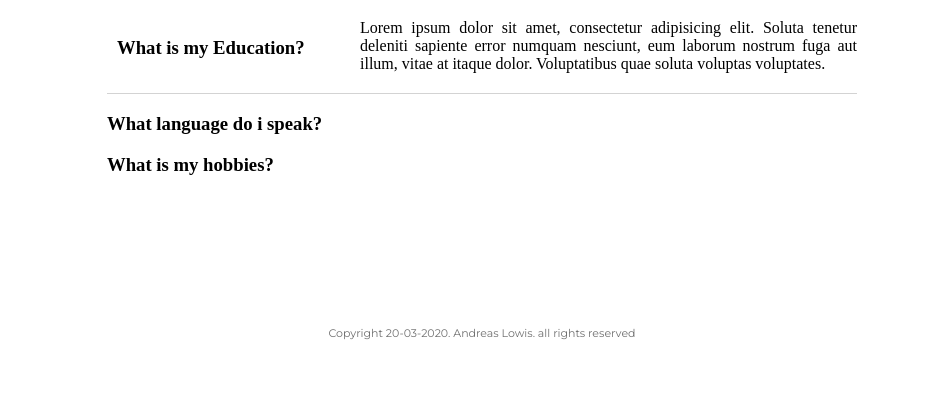
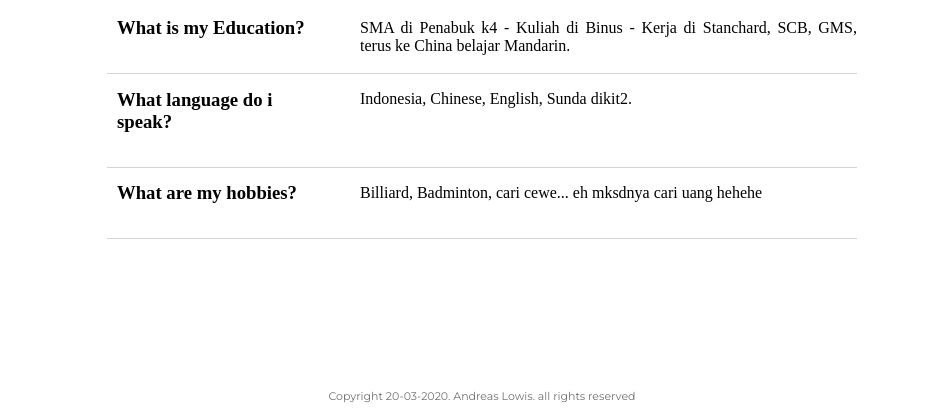
Before and after one commit to AndreasLowis/AndreasLowis.github.io, a plain HTML site: page about.html in a window 1280 px wide. Shown: the part 630-1044 px from the top of the page, without its empty margins (158-1099 px from the left). Before the commit the page ends 981 px from the top, so only its background shows below. Drawn offline with Linux system fonts and the light colour scheme; a web font is replaced by a local one.

Commit message:
about sm contact beres

```diff
--- a/about.css
+++ b/about.css
@@ -113,12 +113,49 @@ ul {
 
 .question1 {
 	width: 30%;
-
+	margin-top: -20px;
 	float: left;
 	margin-left: -30px;
 }
 
 .answer1 {
+	width: 70%;
+
+	float: right;
+	text-align: justify;
+}
+
+.q2 {
+	padding-bottom: 15px;
+	border-bottom: 1px solid lightgrey;
+}
+
+.question2 {
+	width: 30%;
+	margin-top: -20px;
+	float: left;
+	margin-left: -30px;
+}
+
+.answer2 {
+	width: 70%;
+	float: right;
+	text-align: justify;
+}
+
+.q3 {
+	padding-bottom: 15px;
+	border-bottom: 1px solid lightgrey;
+}
+
+.question3 {
+	width: 30%;
+	margin-top: -20px;
+	float: left;
+	margin-left: -30px;
+}
+
+.answer3 {
 	width: 70%;
 
 	float: right;
--- a/about.html
+++ b/about.html
@@ -32,17 +32,24 @@
 
 			<ul class="q1">
 				<li class="question1"><h3>What is my Education?</h3></li>
-				<li class="answer1">Lorem ipsum dolor sit amet, consectetur adipisicing elit. Soluta tenetur deleniti sapiente error numquam nesciunt, eum laborum nostrum fuga aut illum, vitae at itaque dolor. Voluptatibus quae soluta voluptas voluptates.</li>
+				<li class="answer1">SMA di Penabuk k4 - Kuliah di Binus - Kerja di Stanchard, SCB, GMS, terus ke China belajar Mandarin.</li>
 
 			<div class="clear"></div>
 			</ul>
 
+			<ul class="q2">
+				<li class="question2"><h3>What language do i speak?</h3></li>
+				<li class="answer2">Indonesia, Chinese, English, Sunda dikit2.</li>
 
+			<div class="clear"></div>
+			</ul>
 
+			<ul class="q3">
+				<li class="question3"><h3>What are my hobbies?</h3></li>
+				<li class="answer3">Billiard, Badminton, cari cewe... eh mksdnya cari uang hehehe</li>
 
-			<h3 class="question2">What language do i speak?</h3>
-			<h3 class="question3">What is my hobbies?</h3>
-
+			<div class="clear"></div>
+			</ul>
 
 	</div>
 	</div>
```
Also changed, not shown: contact.css (+10 -11 lines), contact.html (+3 -3 lines).
